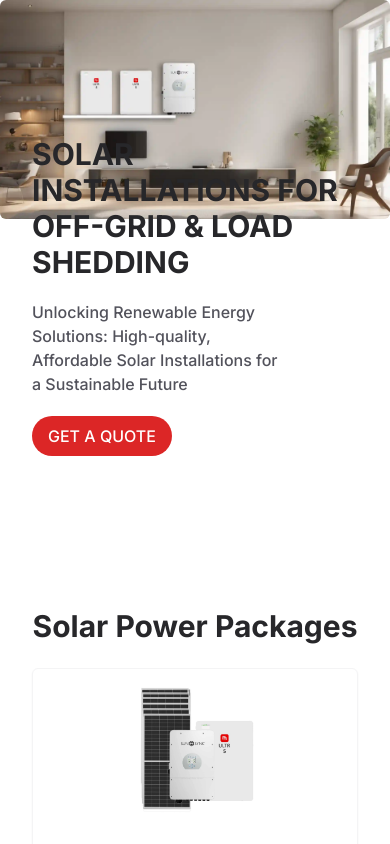
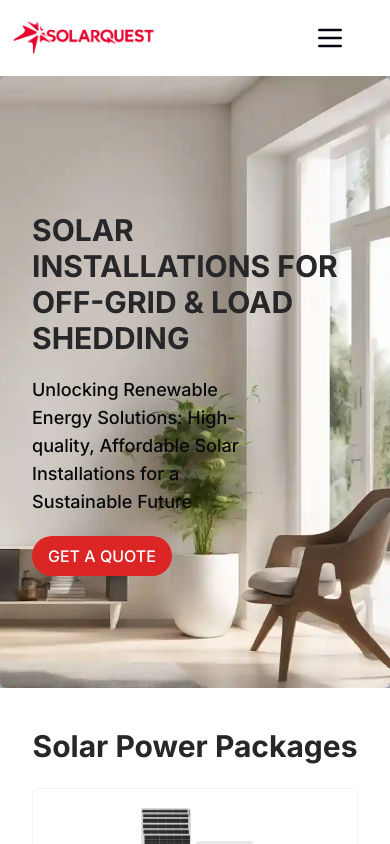
Before and after one commit to PhilaniNcube/new-solarquest, a Next.js app: page / in a window 390 px wide. Shown: the top 844 px of the page. Built offline with nearby package versions, Linux system fonts and the light colour scheme.

Commit message:
Update Hero and Navigation components

```diff
--- a/app/(home)/_components/Hero.tsx
+++ b/app/(home)/_components/Hero.tsx
@@ -3,14 +3,14 @@ import Image from "next/image";
 
 const Hero = () => {
   return (
-    <div className="relative overflow-clip">
-      <div className="absolute inset-0">
+    <div className="relative overflow-clip bg-slate-600/40">
+      <div className="absolute inset-0 bg-slate-500/30">
         <Image
           src="/images/living-room.webp"
           width={1920}
           height={1080}
           alt="Solar"
-          className="object-cover w-full rounded-md aspect-video"
+          className="object-cover object-right w-full h-full rounded-md lg:object-center lg:aspect-video"
         />
       </div>
       <section className="container relative z-20 grid grid-cols-1 gap-6 py-8 mx-auto lg:grid-cols-2 md:gap-10">
@@ -19,7 +19,7 @@ const Hero = () => {
           <h1 className="text-3xl font-bold uppercase md:text-5xl max-w-[20ch] text-zinc-800">
             Solar INstallations for Off-Grid & Load Shedding
           </h1>
-          <p className="pr-20 mt-5 font-medium text-md text-zinc-600">
+          <p className="pr-20 mt-5 text-lg font-medium text-zinc-950 mix-blend-darken md:text-zinc-600">
             Unlocking Renewable Energy Solutions: High-quality, Affordable Solar
             Installations for a Sustainable Future
           </p>
--- a/components/Navigation/mobile-navigation.tsx
+++ b/components/Navigation/mobile-navigation.tsx
@@ -1,4 +1,73 @@
-const MobileNavigation = () => {
-  return <div className="flex md:hidden">MobileNavigation</div>;
+"use client"
+
+import Link from "next/link";
+import { Sheet, SheetContent, SheetTrigger } from "../ui/sheet";
+import { Button } from "../ui/button";
+import { MenuIcon } from "lucide-react";
+import { usePathname } from "next/navigation";
+import { useState } from "react";
+import { cn } from "@/lib/utils";
+
+interface MobileNavigationProps {
+	links: { label: string; href: string }[];
+}
+
+const MobileNavigation = ({links}:MobileNavigationProps) => {
+
+  const pathname = usePathname()
+
+  const [open, setOpen] = useState(false)
+
+  const activeLink = (href: string) => {
+    return pathname === href ? "text-red-600 bg-slate-100" : "text-black"
+  }
+
+  return (
+			<header className="flex bg-white md:hidden">
+				<div className="container px-3">
+					<div className="flex items-center justify-between py-4">
+						<Link href="/" className="block">
+							<img
+								src="/images/logo-red.png"
+								alt="logo"
+								className="object-cover w-36"
+							/>
+						</Link>
+						<Sheet open={open} onOpenChange={setOpen}>
+							<SheetTrigger asChild>
+								<Button
+									type="button"
+									variant="ghost"
+									size="lg"
+									className="text-2xl"
+								>
+									<MenuIcon size={32} />
+								</Button>
+							</SheetTrigger>
+							<SheetContent>
+								<nav className="flex flex-col gap-y-4">
+									{links.map((link) => (
+										<Link
+											href={link.href}
+											key={link.href}
+											className={cn("text-xl px-2 py-1 rounded", activeLink(link.href))}
+                      onClick={() => setOpen(false)}
+										>
+											{link.label}
+										</Link>
+									))}
+									<Button type="button" className="text-xl bg-red-600">
+										Financing
+									</Button>
+									<Button type="button" className="text-xl bg-red-600">
+										Installation Quote
+									</Button>
+								</nav>
+							</SheetContent>
+						</Sheet>
+					</div>
+				</div>
+			</header>
+		);
 };
 export default MobileNavigation;
--- a/components/Navigation/navbar.tsx
+++ b/components/Navigation/navbar.tsx
@@ -1,4 +1,5 @@
 import DesktopNavigation from "./desktop-navigation";
+import MobileNavigation from "./mobile-navigation";
 
 const links = [
   { href: "/", label: "Home" },
@@ -15,6 +16,7 @@ const links = [
 const Navbar = () => {
   return <header>
     <DesktopNavigation links={links} />
+    <MobileNavigation links={links} />
   </header>;
 };
 export default Navbar;
```
